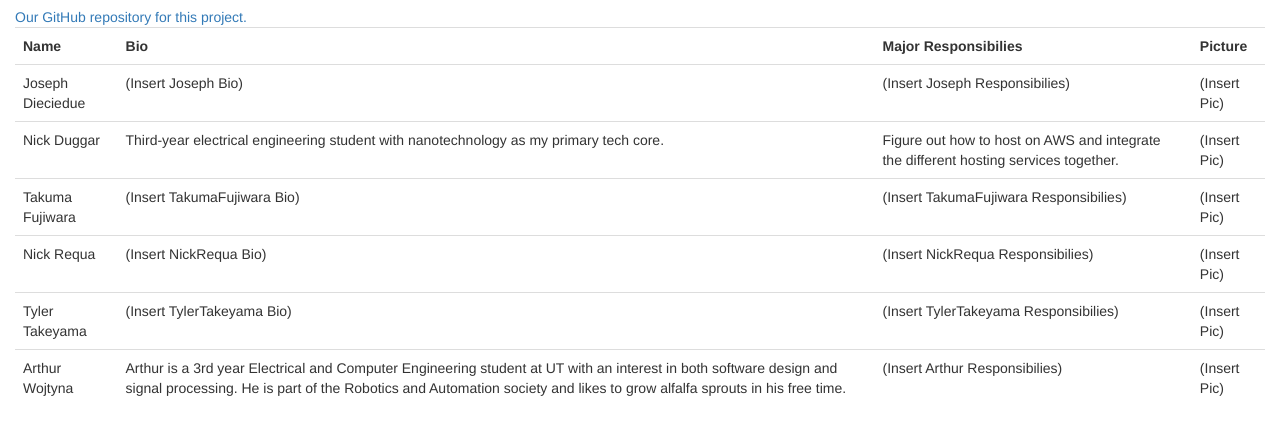
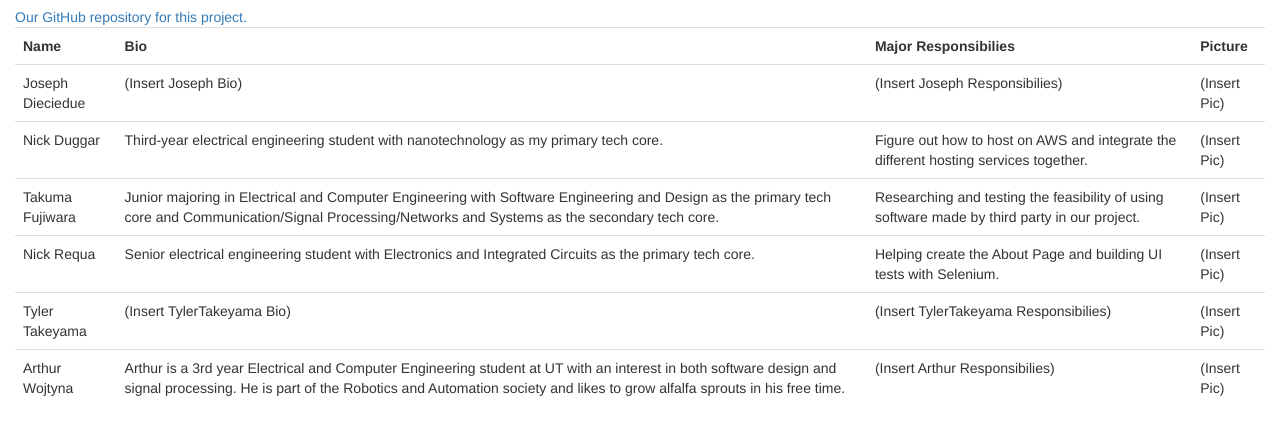
Before and after one commit to NRequa/EE461L_Jaguar_SSBracket, a plain HTML site: page site_files/about_page/index.html in a window 1280 px wide. Shown: the part 143-567 px from the top of the page. Drawn offline with nearby package versions, Linux system fonts and the light colour scheme; no server answers.

Commit message:
Added Takuma and NickRequa bio + responsibilites to about page.

```diff
--- a/site_files/about_page/index.html
+++ b/site_files/about_page/index.html
@@ -84,15 +84,16 @@
 
 						<tr>
 							<td>Takuma Fujiwara</td>
-							<td>(Insert TakumaFujiwara Bio)</td>
-							<td>(Insert TakumaFujiwara Responsibilies)</td>
+							<td>Junior majoring in Electrical and Computer Engineering with Software Engineering and Design as the primary tech core
+								and Communication/Signal Processing/Networks and Systems as the secondary tech core.</td>
+							<td>Researching and testing the feasibility of using software made by third party in our project.</td>
 							<td>(Insert Pic)</td>
 						</tr>
 
 						<tr>
 							<td>Nick Requa</td>
-							<td>(Insert NickRequa Bio)</td>
-							<td>(Insert NickRequa Responsibilies)</td>
+							<td>Senior electrical engineering student with Electronics and Integrated Circuits as the primary tech core.</td>
+							<td>Helping create the About Page and building UI tests with Selenium.</td>
 							<td>(Insert Pic)</td>
 						</tr>
 
```
